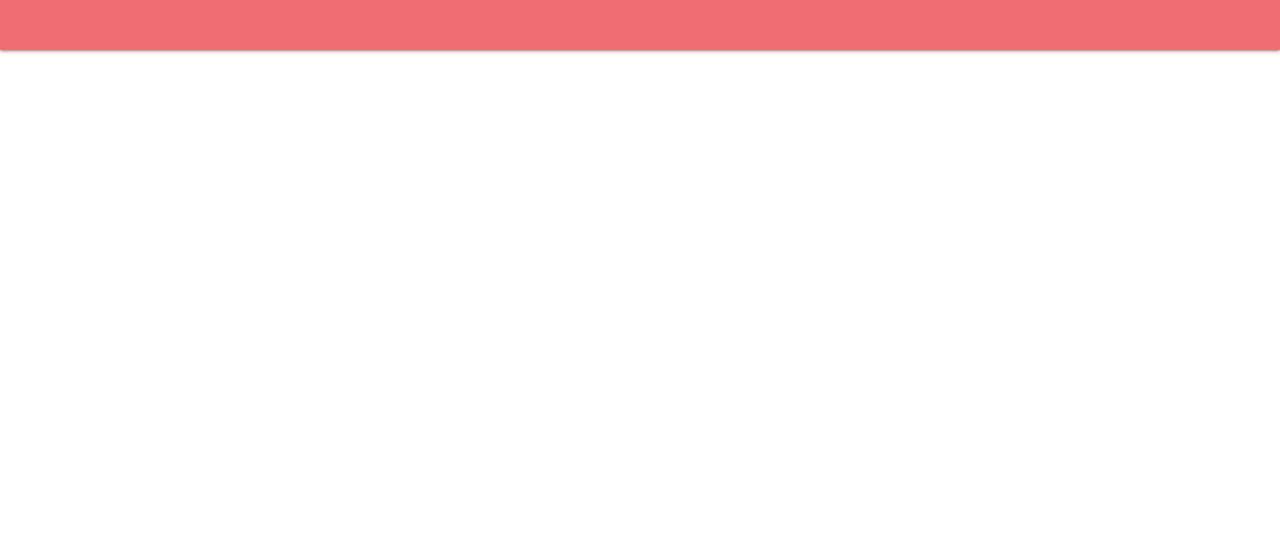
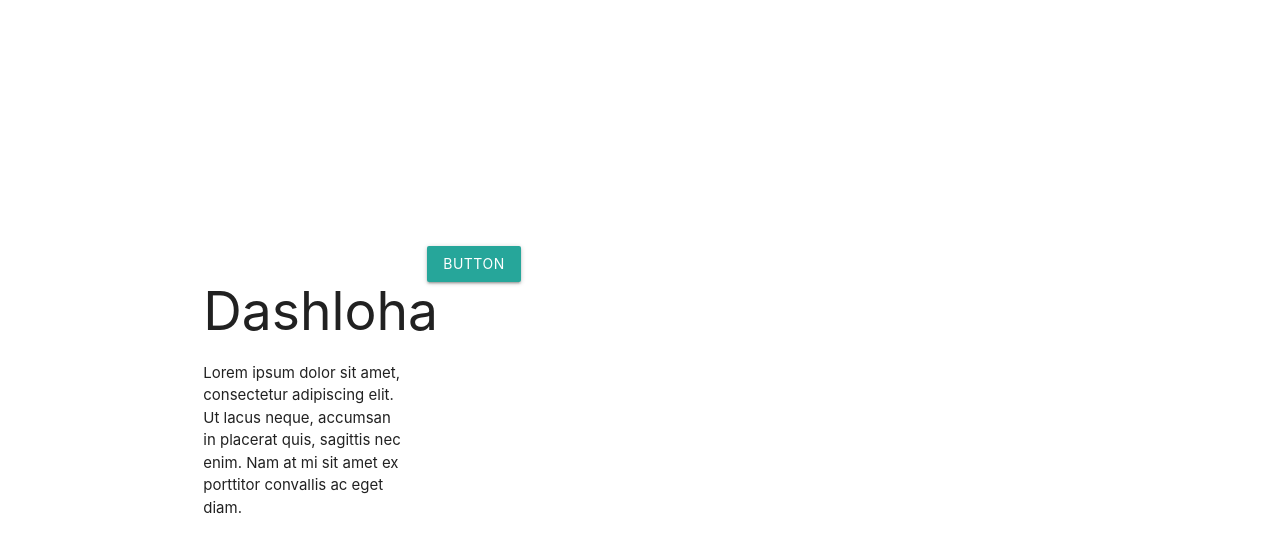
Before and after one commit to HACC2019/team-s, a Vue app in the folder hacc/: page / in a window 1280 px wide. Shown: the top 552 px of the page. Built offline with nearby package versions, Linux system fonts and the light colour scheme.

Commit message:
added to the Landing Page

```diff
--- a/hacc/src/App.vue
+++ b/hacc/src/App.vue
@@ -14,7 +14,7 @@ export default {
 </script>
 
 <style>
-#root, html, body {
+#root, html, body, .Page {
   width: 100%;
   height: 100%;
   margin: 0;
--- a/hacc/src/pages/Landing.vue
+++ b/hacc/src/pages/Landing.vue
@@ -1,15 +1,38 @@
 <template>
-    <div class="Landing-Page">
-        <!--Landing Page -->
-        <Page-Header></Page-Header>
+    <div class="Landing-Page Page">
+      <div class="Section" id="Section-One">
+        <div class="container Inner-Content-Container valign-wrapper">
+          <div class="row">
+              <div class="col s12 m3">
+                <h2>Dashloha</h2>
+                <p>Lorem ipsum dolor sit amet, consectetur adipiscing elit. Ut lacus neque, accumsan in placerat quis, sagittis nec enim. Nam at mi sit amet ex porttitor convallis ac eget diam.</p>
+              </div>
+
+              <div class="col s12 m3">
+                  <a class="waves-effect waves-light btn">button</a>
+              </div>
+          </div>
+
+        </div>
+      </div>
     </div>
 </template>
 
 <script>
-import header from '../components/Header'
+// import header from '../components/Header'
 export default {
     components: {
-        'Page-Header': header
+        // 'Page-Header': header
     }
 }
 </script>
+
+<style scoped>
+  .Section {
+      height: 100%;
+  }
+
+  .Inner-Content-Container {
+      height: 100%;
+  }
+</style>
```
